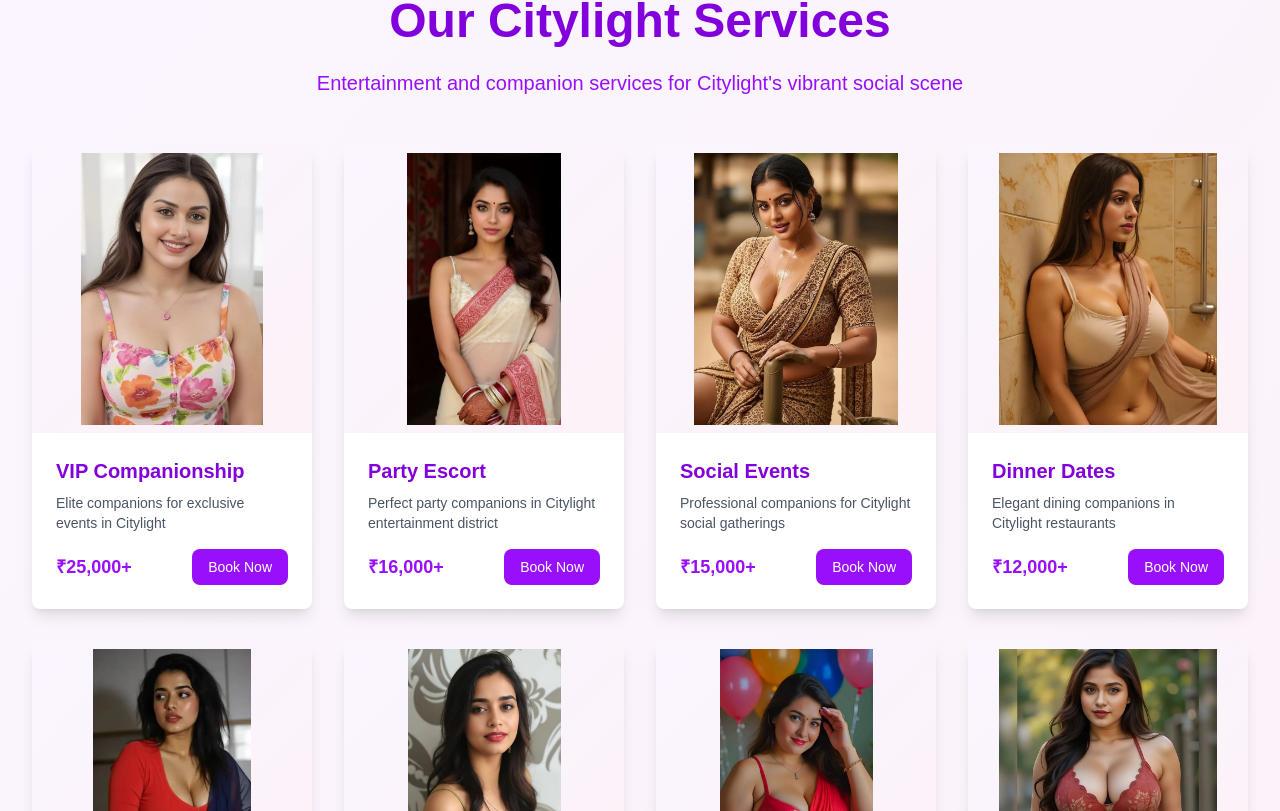
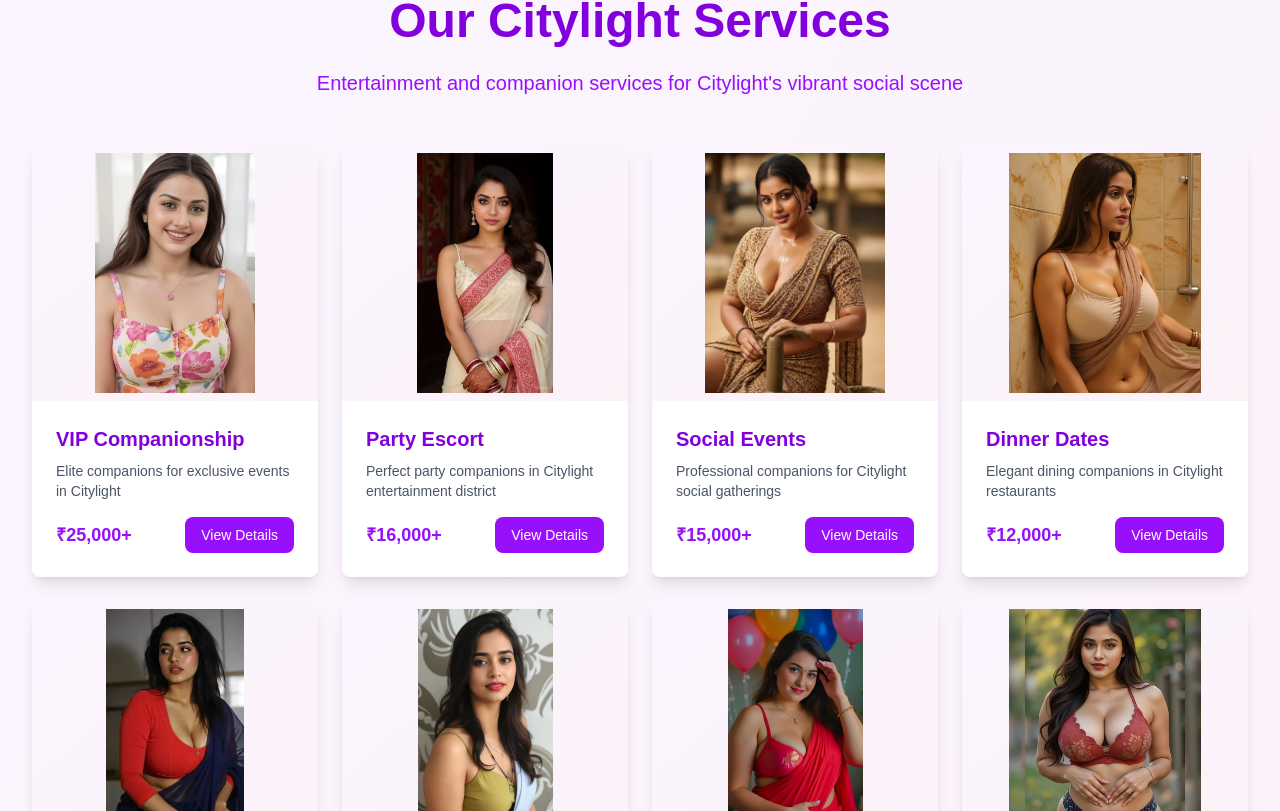
Before and after one commit to anshmydigitalcrown-ui/surat, a Next.js app: page /locations/citylight in a window 1280 px wide. Shown: the part 1189-2000 px from the top of the page. Built offline with nearby package versions, Linux system fonts and the light colour scheme.

Commit message:
Fix City Light service cards - Add all 20 services and navigation

```diff
--- a/src/app/locations/citylight/page.tsx
+++ b/src/app/locations/citylight/page.tsx
@@ -16,8 +16,26 @@ export default function CitylightEscorts() {
     { title: "Corporate Event", image: "/images/services/Corporate Event.webp", description: "Corporate event companions in Citylight", price: "₹22,000+" },
     { title: "Travel Companion", image: "/images/services/Travel Companion.webp", description: "Travel companion services from Citylight", price: "₹23,000+" },
     { title: "Private Model", image: "/images/services/Private Model.webp", description: "Private model services in Citylight", price: "₹28,000+" },
-    { title: "Weekend Special", image: "/images/services/Weekend Special.webp", description: "Weekend special companions in Citylight", price: "₹21,000+" }
+    { title: "Weekend Special", image: "/images/services/Weekend Special.webp", description: "Weekend special companions in Citylight", price: "₹21,000+" },
+    { title: "Russian Model", image: "/images/services/Russian Model.webp", description: "Russian model companions in Citylight", price: "₹30,000+" },
+    { title: "Celebrity Look-alike", image: "/images/services/Celebrity Look-alike.webp", description: "Celebrity look-alike companions in Citylight", price: "₹26,000+" },
+    { title: "College Girl", image: "/images/services/College Girl.webp", description: "Young college girl companions in Citylight", price: "₹14,000+" },
+    { title: "Housewife", image: "/images/services/Housewife.webp", description: "Mature housewife companions in Citylight", price: "₹17,000+" },
+    { title: "In-call Service", image: "/images/services/In-call Service.webp", description: "Comfortable in-call services in Citylight", price: "₹16,000+" },
+    { title: "Outcall Service", image: "/images/services/Outcall Service.webp", description: "Professional outcall services in Citylight", price: "₹18,000+" },
+    { title: "Special Service", image: "/images/services/Special Service.webp", description: "Specialized escort services in Citylight", price: "₹23,000+" },
+    { title: "Wedding Escort", image: "/images/services/Wedding Escort.webp", description: "Wedding companion services in Citylight", price: "₹20,000+" }
   ];
+
+  // Function to convert service title to URL slug
+  const getServiceSlug = (title: string): string => {
+    return title.toLowerCase()
+      .replace(/\s+/g, '-')
+      .replace(/[^\w\-]+/g, '')
+      .replace(/\-\-+/g, '-')
+      .replace(/^-+/, '')
+      .replace(/-+$/, '');
+  };
 
   return (
     <div className="min-h-screen bg-gradient-to-br from-purple-50 via-white to-pink-50">
@@ -105,33 +123,34 @@ export default function CitylightEscorts() {
             </p>
           </div>
 
-          <div className="grid grid-cols-1 sm:grid-cols-2 lg:grid-cols-3 xl:grid-cols-4 gap-4 sm:gap-6 lg:gap-8">
+          <div className="grid grid-cols-1 sm:grid-cols-2 lg:grid-cols-3 xl:grid-cols-4 2xl:grid-cols-5 gap-4 sm:gap-6">
             {services.map((service, index) => (
-              <div key={index} className="bg-white rounded-lg shadow-lg overflow-hidden hover:shadow-xl transition-all duration-300 transform hover:scale-105">
-                <div className="relative h-56 sm:h-64 lg:h-72 bg-gradient-to-br from-purple-50 to-pink-50">
+              <Link
+                key={index}
+                href={`/services/${getServiceSlug(service.title)}`}
+                className="bg-white rounded-lg shadow-lg overflow-hidden hover:shadow-xl transition-all duration-300 transform hover:scale-105"
+              >
+                <div className="relative h-48 sm:h-56 lg:h-64 bg-gradient-to-br from-purple-50 to-pink-50">
                   <Image
                     src={service.image}
                     alt={service.title}
                     fill
                     className="object-contain p-2"
-                    sizes="(max-width: 640px) 100vw, (max-width: 1024px) 50vw, (max-width: 1280px) 33vw, 25vw"
-                    loading={index < 6 ? "eager" : "lazy"}
+                    sizes="(max-width: 640px) 100vw, (max-width: 1024px) 50vw, (max-width: 1280px) 33vw, (max-width: 1536px) 25vw, 20vw"
+                    loading={index < 8 ? "eager" : "lazy"}
                   />
                 </div>
-                <div className="p-6">
-                  <h3 className="text-xl font-semibold text-purple-700 mb-2">{service.title}</h3>
-                  <p className="text-gray-600 text-sm mb-4">{service.description}</p>
+                <div className="p-3 sm:p-4 lg:p-6">
+                  <h3 className="text-base sm:text-lg lg:text-xl font-semibold text-purple-700 mb-2 line-clamp-1">{service.title}</h3>
+                  <p className="text-sm text-gray-600 mb-3 sm:mb-4 line-clamp-2">{service.description}</p>
                   <div className="flex justify-between items-center">
-                    <span className="text-purple-600 font-bold text-lg">{service.price}</span>
-                    <Link
-                      href="/contact"
-                      className="bg-purple-600 text-white px-4 py-2 rounded-lg text-sm font-medium hover:bg-purple-700 transition-colors duration-300"
-                    >
-                      Book Now
-                    </Link>
+                    <span className="text-purple-600 font-bold text-sm sm:text-base lg:text-lg">{service.price}</span>
+                    <span className="bg-purple-600 text-white px-2 sm:px-3 lg:px-4 py-1 sm:py-2 rounded-lg text-xs sm:text-sm font-medium hover:bg-purple-700 transition-colors duration-300">
+                      View Details
+                    </span>
                   </div>
                 </div>
-              </div>
+              </Link>
             ))}
           </div>
         </div>
```
